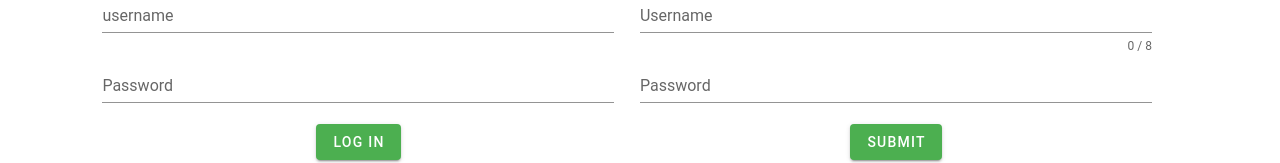
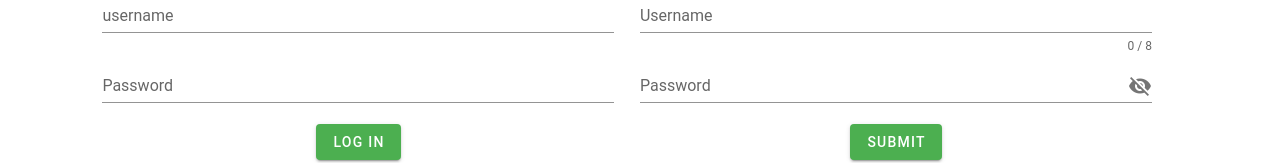
Before and after one commit to HerrAgner/movie_night, a Vue app in the folder frontend/: page /login in a window 1280 px wide. Shown: the part 154-317 px from the top of the page. Built offline with nearby package versions, Linux system fonts and the light colour scheme.

Commit message:
hide/unhide password

```diff
--- a/frontend/src/components/Register.vue
+++ b/frontend/src/components/Register.vue
@@ -13,14 +13,17 @@
                         :rules="usernameRules"
                         label="Username"
                         required
-                ></v-text-field>
+                />
 
                 <v-text-field
                         v-model="password"
+                        :type="show ? 'text' : 'password'"
                         :rules="passwordRules"
                         label="Password"
                         required
-                ></v-text-field>
+                        :append-icon="show ? 'remove_red_eye' : 'visibility_off'"
+                        @click:append="show = !show"
+                />
 
                 <v-btn
                 :disabled="!valid"
@@ -42,6 +45,7 @@ import AddUserService from '../services/AddUserService.js'
 export default {
     data: () => ({
     valid: true,
+    show: false,
     messageToClient: '',
     password: '',
     passwordRules: [
```
Lines whose indentation alone changed are shown as unchanged.
